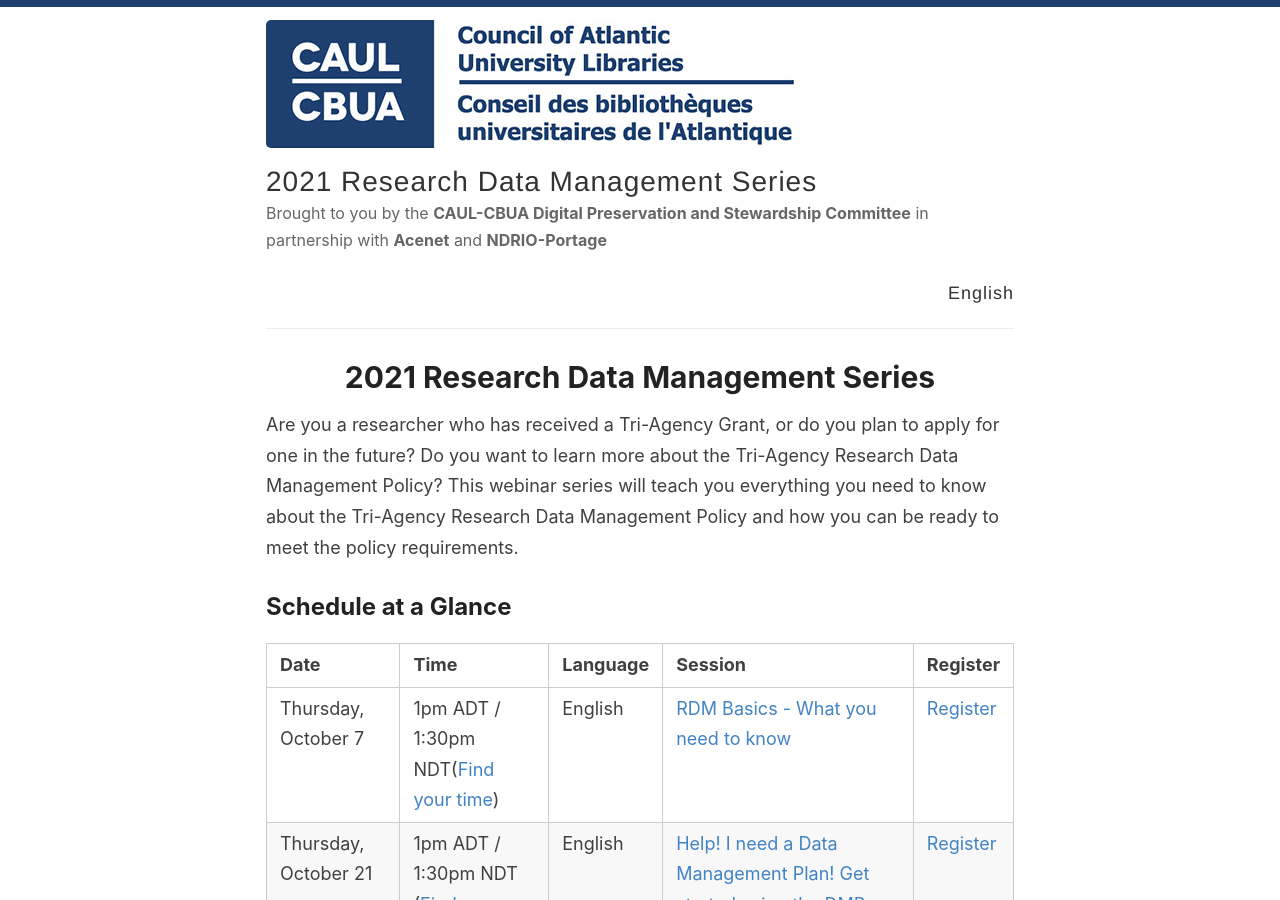
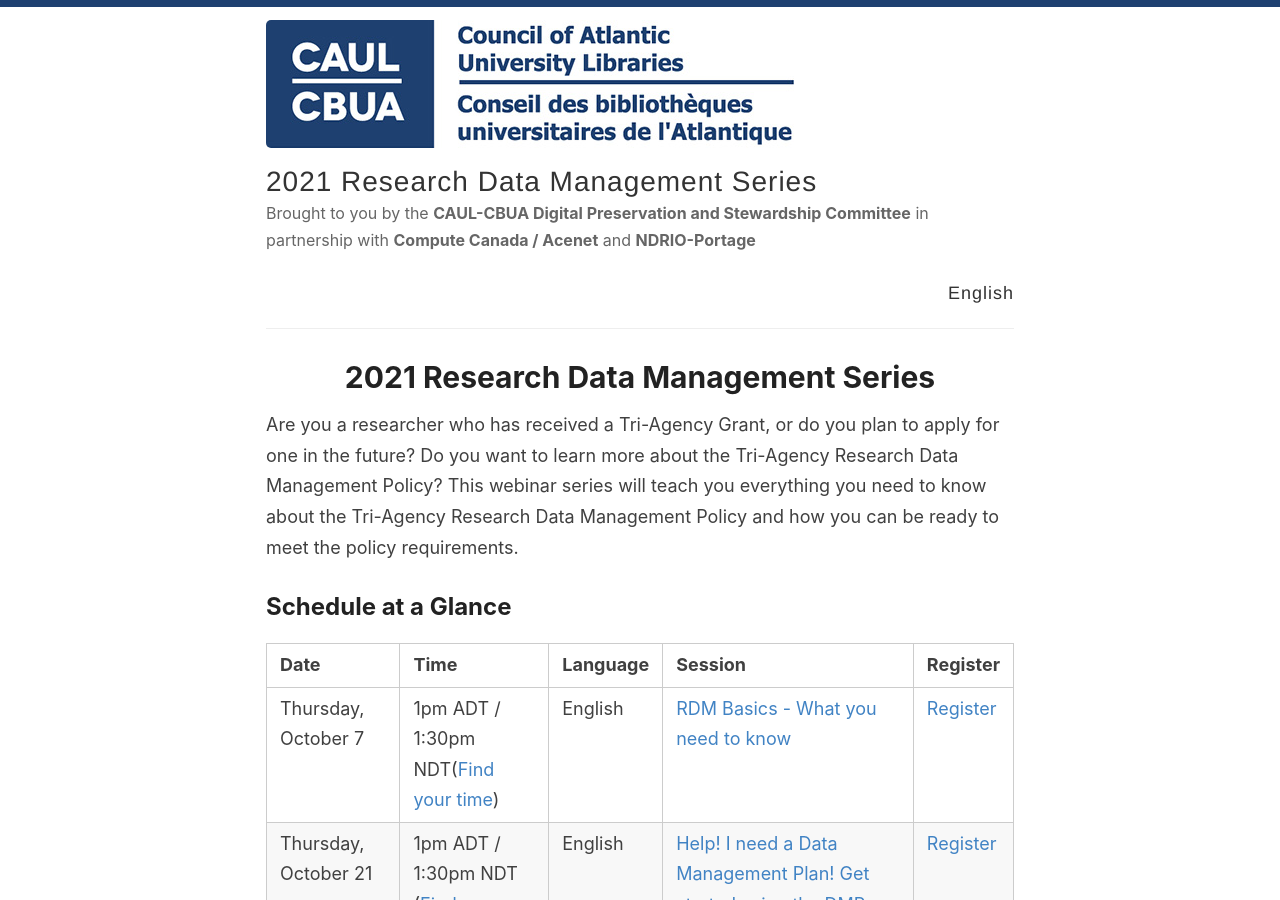
Before and after one commit to caul-dpsc/2021-rdm-series, a Jekyll site: the page built from _pages/index.md, in a window 1280 px wide and 900 px high. Built offline with Jekyll 4.4.1, drawn with Linux system fonts in a browser that asks for light colours; part of the change alters nothing that is shown.

Commit message:
Update _config.yml

```diff
--- a/_config.yml
+++ b/_config.yml
@@ -4,12 +4,14 @@
 
 # Name of your site (displayed in the header)
 name: 2021 Research Data Management Series
+name_fr:
 
 # Name of the author
 author: CAUL DPSC
 
 # Short bio or description (displayed in the header)
-description: Brought to you by the <b>CAUL-CBUA Digital Preservation and Stewardship Committee</b> in partnership with <b>Acenet</b> and <b>NDRIO-Portage</b>
+description: Brought to you by the <b>CAUL-CBUA Digital Preservation and Stewardship Committee</b> in partnership with <b>Compute Canada / Acenet</b> and <b>NDRIO-Portage</b>
+description_fr: Présenté par le <b>Comité de préservation et de gestion des données numériques du CAUL-CBUA</b> en partenariat avec <b>Compute Canada / Acenet</b> et <b>NDRIO-Portage</b>. La francisation de l’événement est rendu possible grâce à la collaboration des membres du <b>Groupe de travail sur la gestion des données de recherche du Sous-comité des bibliothèques du Bureau de la coopération interuniversitaire</b>.
 
 # URL of your avatar or profile pic (you could use your GitHub profile pic)
 avatar: /images/caul-logo.jpg
```
